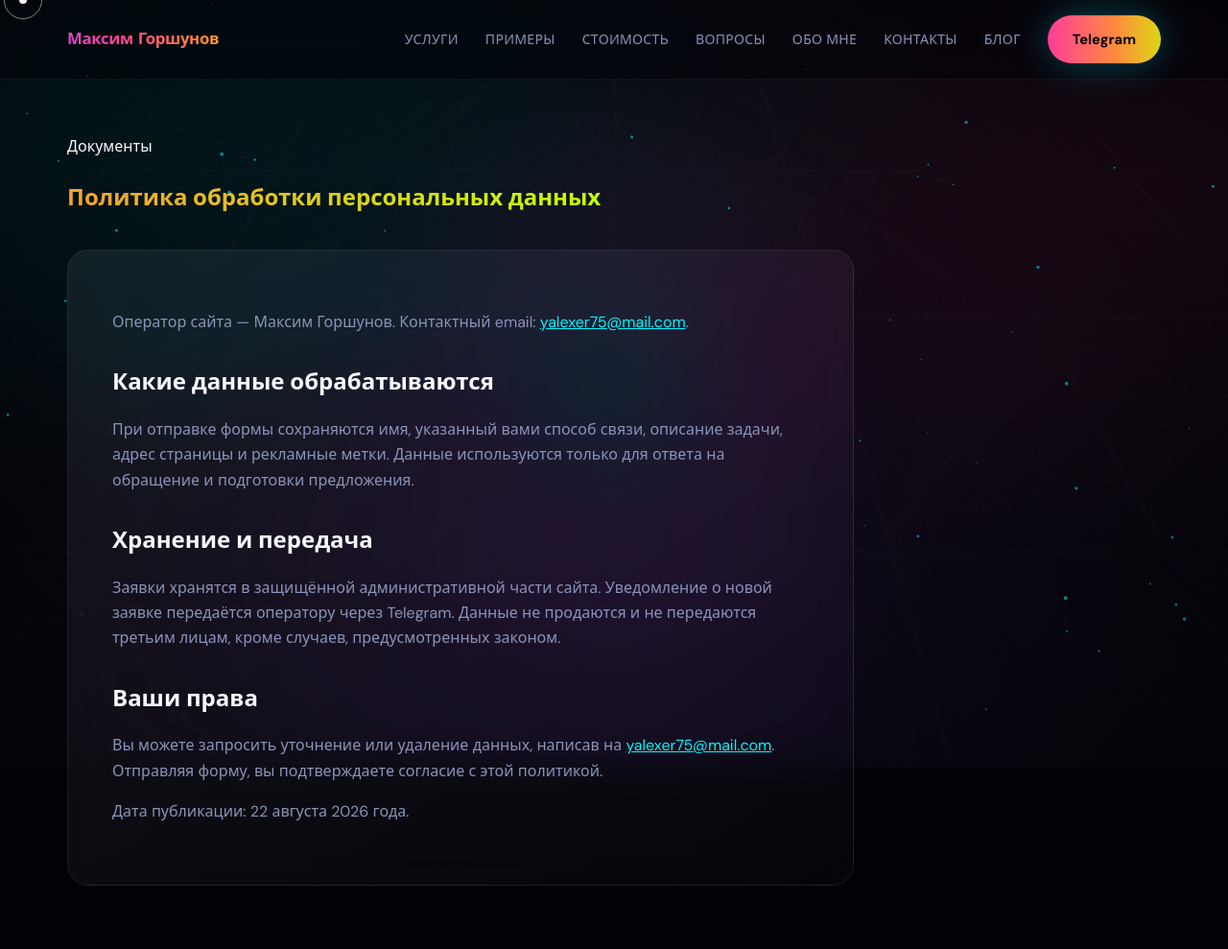
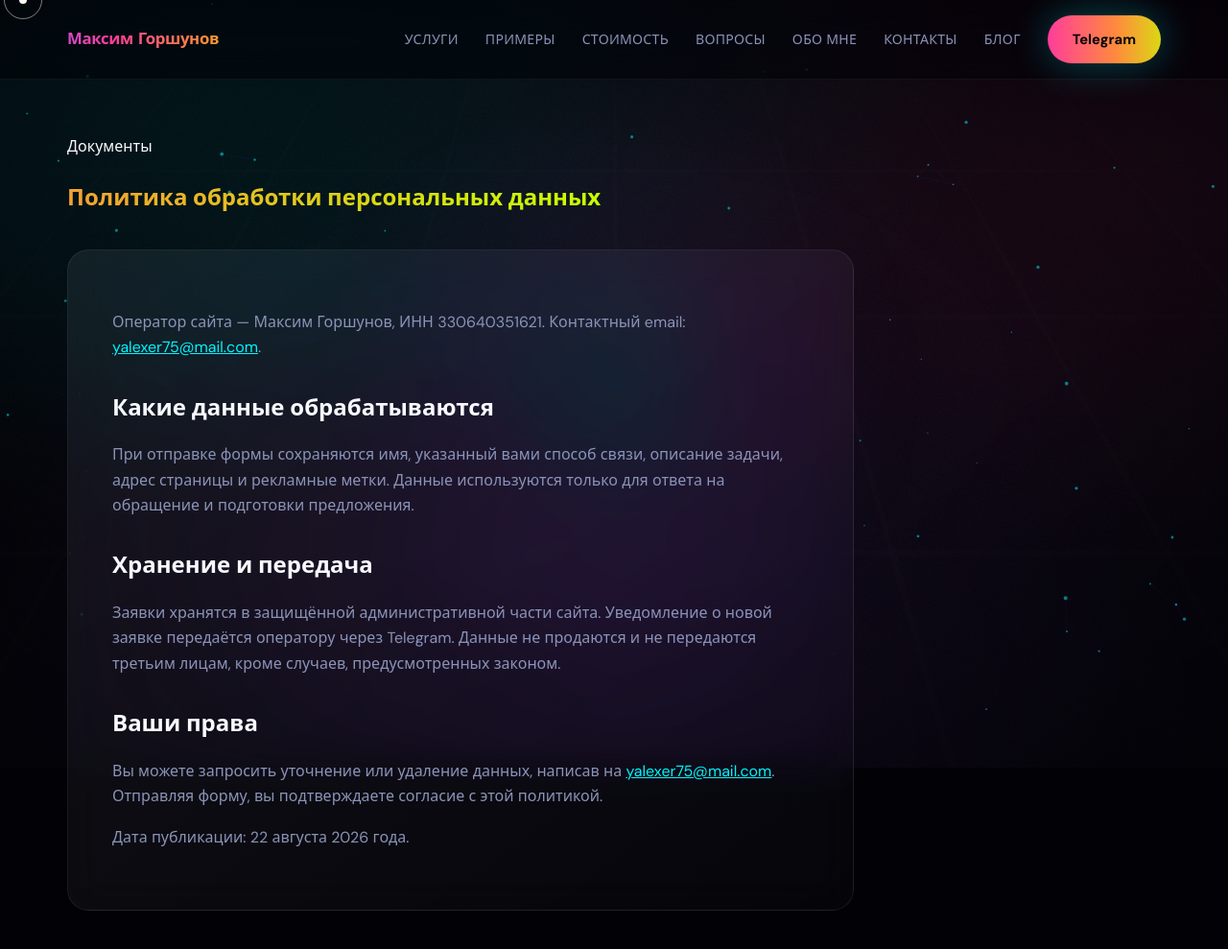
Before and after one commit to maksonchik20/maksonchik.ru, a Django app: page /privacy/ in a window 1280 px wide. Shown: the top 989 px of the page at 96% size. Run offline with Django 5.2, Linux system fonts and the light colour scheme.

Commit message:
Add operator INN to privacy policy

```diff
--- a/main/templates/main/privacy.html
+++ b/main/templates/main/privacy.html
@@ -9,7 +9,7 @@
   <div class="eyebrow"><span class="eyebrow-dot"></span>Документы</div>
   <h1 class="section-title gradient-text">Политика обработки персональных данных</h1>
   <div class="legal-copy holo-card">
-    <p>Оператор сайта — Максим Горшунов. Контактный email: <a href="mailto:{{ site.email }}">{{ site.email }}</a>.</p>
+    <p>Оператор сайта — Максим Горшунов, ИНН 330640351621. Контактный email: <a href="mailto:{{ site.email }}">{{ site.email }}</a>.</p>
     <h2>Какие данные обрабатываются</h2>
     <p>При отправке формы сохраняются имя, указанный вами способ связи, описание задачи, адрес страницы и рекламные метки. Данные используются только для ответа на обращение и подготовки предложения.</p>
     <h2>Хранение и передача</h2>
--- a/main/tests.py
+++ b/main/tests.py
@@ -74,3 +74,8 @@ class LeadFormTest(TestCase):
 
         self.assertContains(response, "Любая автоматизация")
         self.assertContains(response, "интеграции с сервисами")
+
+    def test_privacy_page_contains_operator_inn(self):
+        response = self.client.get("/privacy/")
+
+        self.assertContains(response, "ИНН 330640351621")
```
